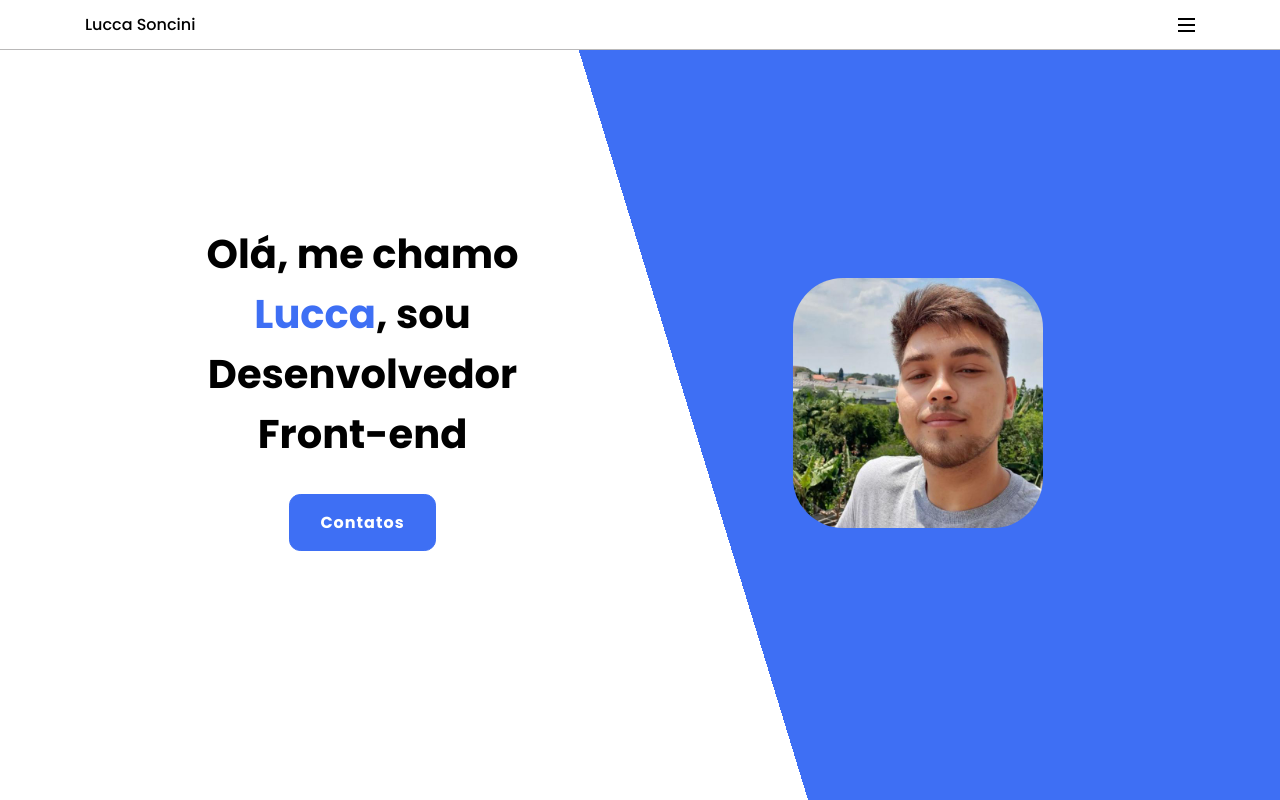
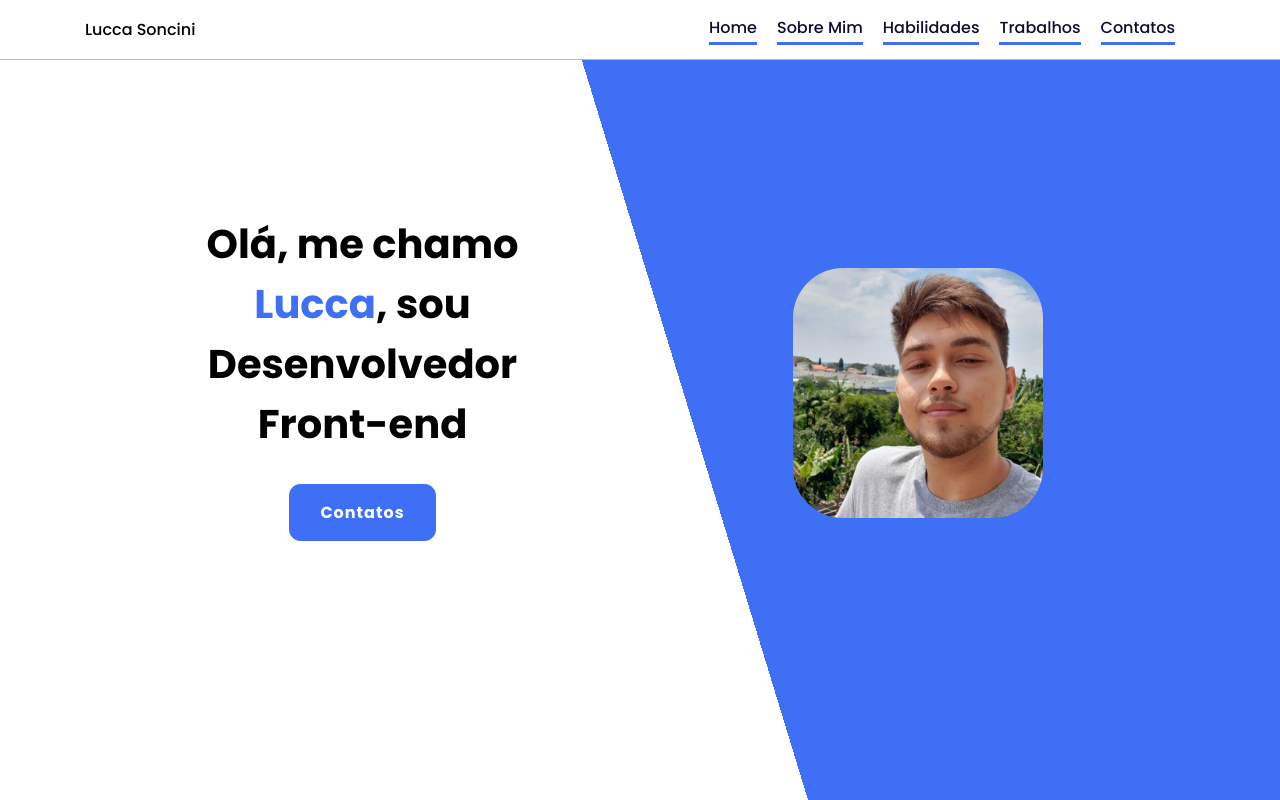
Before and after one commit to Luccasoncini/Portif-lio-, a React (Create React App) app: page / in a window 1280 px wide. Shown: the top 800 px of the page. Built offline with nearby package versions, Linux system fonts and the light colour scheme.

Commit message:
adicionando footer no projeto

```diff
--- a/src/App.tsx
+++ b/src/App.tsx
@@ -1,4 +1,5 @@
 import React from 'react';
+import { Footer } from './components/footer';
 import { Header } from './components/header';
 import { Home } from './components/pages/home';
 import { MenuProvider } from './hooks/useMenu';
@@ -8,6 +9,7 @@ export function App() {
     <MenuProvider>
       <Header />
       <Home />
+      <Footer />
     </MenuProvider>
   );
 }
--- /dev/null
+++ b/src/components/footer/footer.scss
@@ -0,0 +1,35 @@
+.footer-principal{
+    display: flex;
+    justify-content: center;
+    align-items: center;
+    width: 100%;
+    background: #100d30;
+    .col-12{
+        display: flex;
+        justify-content: center;
+        align-items: center;
+        flex-direction: column;
+        padding: 40px 0px;
+        color: white;
+        h2{
+            margin-bottom: 30px;
+        }
+        .redes-sociais-footer{
+            display: flex;
+            justify-content: center;
+            align-items: center;
+            svg{
+                color: white;
+                font-size: 1.5rem;
+                margin: 0px 15px;
+                transition: 300ms ease-in;
+                &:hover{
+                    transform: scale(1.2);
+                }
+            }
+        }
+        p{
+            margin-top: 30px;
+        }
+    }
+}
--- /dev/null
+++ b/src/components/footer/index.tsx
@@ -0,0 +1,22 @@
+import { FaGithub, FaLinkedinIn } from "react-icons/fa";
+
+import './footer.scss'
+
+export function Footer() {
+    return(
+        <footer className="footer-principal">
+            <div className="container">
+                <div className="row">
+                    <div className="col-12">
+                        <h2>Lucca</h2>
+                        <div className="redes-sociais-footer">
+                            <a href="https://www.linkedin.com/in/lucca-soncini-727930207/" target="_blank"><FaLinkedinIn /></a>
+                            <a href="https://github.com/Luccasoncini" target="_blank"><FaGithub /></a>
+                        </div>
+                        <p>Feito com ♥ por Lucca Dias Soncini</p>
+                    </div>
+                </div>
+            </div>
+        </footer>
+    )
+}
--- a/src/components/header/header.scss
+++ b/src/components/header/header.scss
@@ -12,6 +12,9 @@
     padding: 0px 15px;
     border-bottom: 1px solid rgba(49, 47, 47, 0.338);
     z-index: 25;
+    @media(min-width:  1024px){
+        height: 60px;
+    }
     .col-12{
         display: flex;
         justify-content: space-between;
@@ -23,4 +26,9 @@
             font-size: 1rem;
         }
     }
+    .menu-right{
+        @media(min-width: 1024px){
+            width: 60%;
+        }
+    }
 }
--- a/src/components/header/menu-list/menu-list.scss
+++ b/src/components/header/menu-list/menu-list.scss
@@ -9,6 +9,21 @@
     transition: 500ms ease-in 100ms;
     padding: 35px;
     z-index: 25;
+    border-left: 1px solid white;
+    @media(min-width: 1024px){
+        position: relative;
+        top: 0;
+        width: 100%;
+        background-color: initial;
+        height: initial;
+        right: 0;
+        padding: initial;
+        display: flex;
+        justify-content: end;
+        align-items: center;
+        border: inherit;
+    }
+    @media(max-width: 1000px){
         &.opened{
             right: 0;
             display: block;
@@ -39,10 +54,18 @@
                 }
             }
         }
+    }
+
     .menu{
         position: relative;
         height: 100%;
         ul{
+            @media(min-width: 1024px){
+                display: flex;
+                justify-content: center;
+                align-items: center;
+                width: 100%;
+            }
             li{
                 a{
                     display: inline-flex;
@@ -54,6 +77,14 @@
                     font-size: 1rem;
                     right: -25vw;
                     opacity: 0;
+                    @media(min-width: 1024px){
+                        opacity: 1;
+                        right: 0;
+                        padding-bottom: 5px;
+                        margin: 0;
+                        margin-right: 20px;
+                        color:#100d30;
+                    }
                     &.active{
                         &::after{
                             content: "";
@@ -77,6 +108,9 @@
             display: flex;
             position: absolute;
             bottom: 0;
+            @media(min-width: 1024px){
+                display: none;
+            }
             a{
                 font-size: 1.5rem;
                 color: white;
--- a/src/components/header/menu/menu.scss
+++ b/src/components/header/menu/menu.scss
@@ -6,6 +6,10 @@
     position: relative;
     width: 17.5px;
     height: 20px;
+    @media(min-width: 1024px){
+        display: none;
+    }
+    @media(max-width: 1000px){
         &.opened{
             span{
                 transition: 500ms ease-in;
@@ -22,6 +26,8 @@
                 }
             }
         }
+    }
+
     span{
         width: 100%;
         height: 2px;
--- a/src/components/sections/introduction/introduction.scss
+++ b/src/components/sections/introduction/introduction.scss
@@ -1,7 +1,7 @@
 .introduction-section{
-    padding: 50px 0px;
+    padding: 60px 0px;
     padding-top: 75px;
-    min-height: calc(100vh - 50px);
+    min-height: calc(100vh - 60px);
     display: flex;
     justify-content: center;
     align-items: center;
```
Lines whose indentation alone changed are shown as unchanged.
